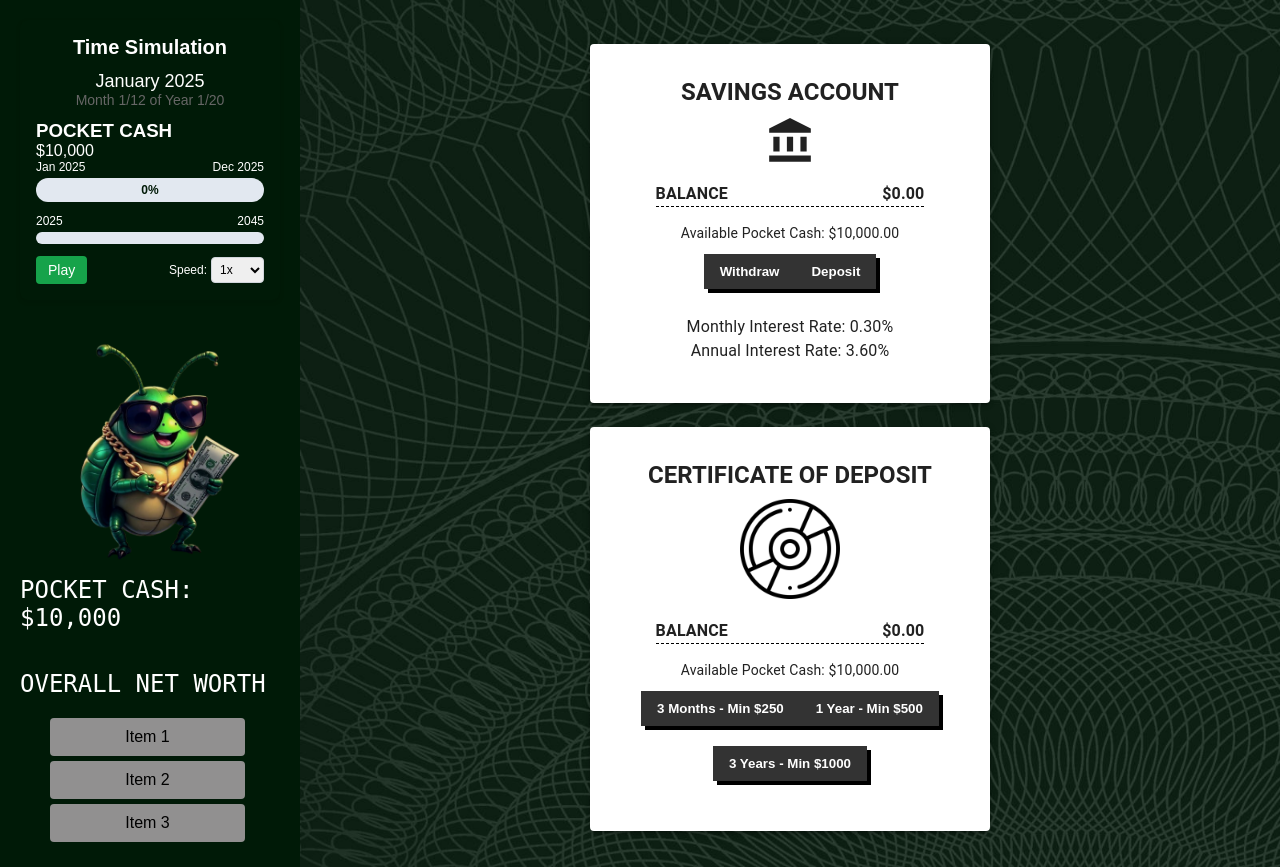
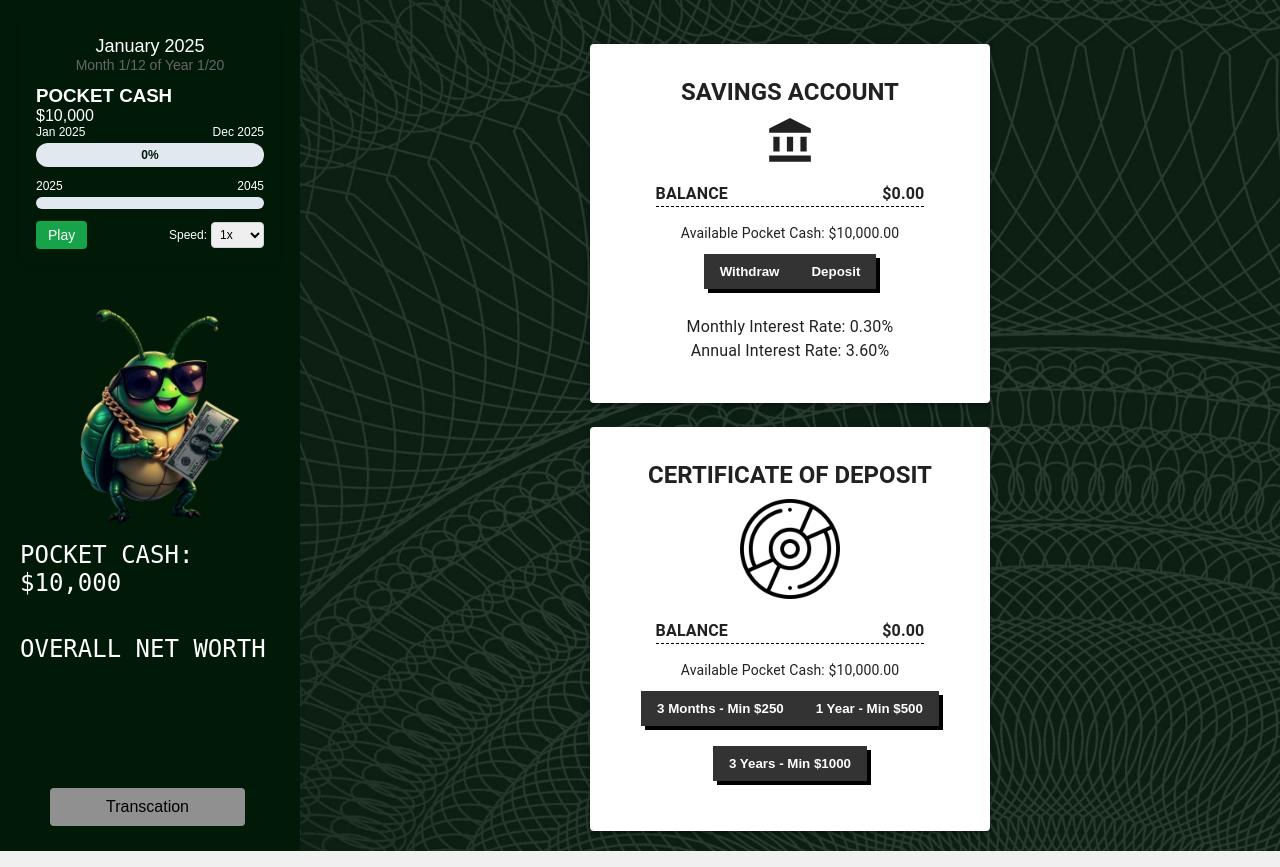
Before and after one commit to hiphopsuganth/HackIT, a React (Vite) app: page /layout in a window 1280 px wide. Built offline with nearby package versions, Linux system fonts and the light colour scheme.

Commit message:
final pro

```diff
--- a/src/Sidebar.jsx
+++ b/src/Sidebar.jsx
@@ -25,9 +25,7 @@ export const Sidebar = () => {
       </div>
       <div className="bottom section">
         <nav className="sidebar-nav">
-          <a href="#" className="menu-item">Item 1</a>
-          <a href="#" className="menu-item">Item 2</a>
-          <a href="#" className="menu-item">Item 3</a>
+          <a href="#" className="menu-item">Transcation</a>
         </nav>
       </div>
     </aside>
--- a/src/Time.jsx
+++ b/src/Time.jsx
@@ -93,7 +93,6 @@ const TimeSimulation = () => {
 
   return (
     <div className="time-simulation">
-      <h2 className="time-title">Time Simulation</h2>
 
       <div className="date-display">
         <div className="current-date">{formatDate(simulatedDate)}</div>
```
